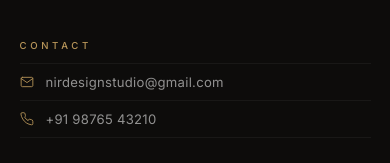
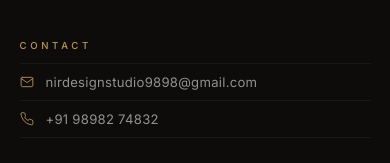
Before and after one commit to digvesh301/NJ-Interior, a React (Vite) app: page /contact in a window 390 px wide. Shown: the part 2070-2233 px from the top of the page. Built offline with nearby package versions, Linux system fonts and the light colour scheme; a web font is replaced by a local one.

Commit message:
Changed phone number in footer.

```diff
--- a/src/components/Footer.jsx
+++ b/src/components/Footer.jsx
@@ -55,7 +55,7 @@ export default function Footer() {
                 <path d="M4 4h16c1.1 0 2 .9 2 2v12c0 1.1-.9 2-2 2H4c-1.1 0-2-.9-2-2V6c0-1.1.9-2 2-2z"/><polyline points="22,6 12,13 2,6"/>
               </svg>
             </span>
-            nirdesignstudio@gmail.com
+            nirdesignstudio9898@gmail.com
           </a>
 
           <a href="tel:+919876543210" className="footer-contact-link" id="footer-phone">
@@ -64,7 +64,7 @@ export default function Footer() {
                 <path d="M22 16.92v3a2 2 0 0 1-2.18 2 19.79 19.79 0 0 1-8.63-3.07A19.5 19.5 0 0 1 4.69 12 19.79 19.79 0 0 1 1.6 3.4 2 2 0 0 1 3.58 1.22h3a2 2 0 0 1 2 1.72c.127.96.361 1.903.7 2.81a2 2 0 0 1-.45 2.11L7.91 8.77a16 16 0 0 0 6 6l.92-1.81a2 2 0 0 1 2.11-.45c.907.339 1.85.573 2.81.7A2 2 0 0 1 21.73 15z"/>
               </svg>
             </span>
-            +91 98765 43210
+            +91 98982 74832
           </a>
         </div>
 
--- a/src/components/IntroLoader.jsx
+++ b/src/components/IntroLoader.jsx
@@ -1,6 +1,6 @@
 import React, { useEffect, useState } from 'react';
 
-const LINES = ['Architecture', 'Interiors', 'Excellence'];
+const LINES = ['Architecture', 'Interiors'];
 
 export default function IntroLoader({ show }) {
   const [phase, setPhase] = useState('visible'); // 'visible' | 'exiting' | 'done'
```
